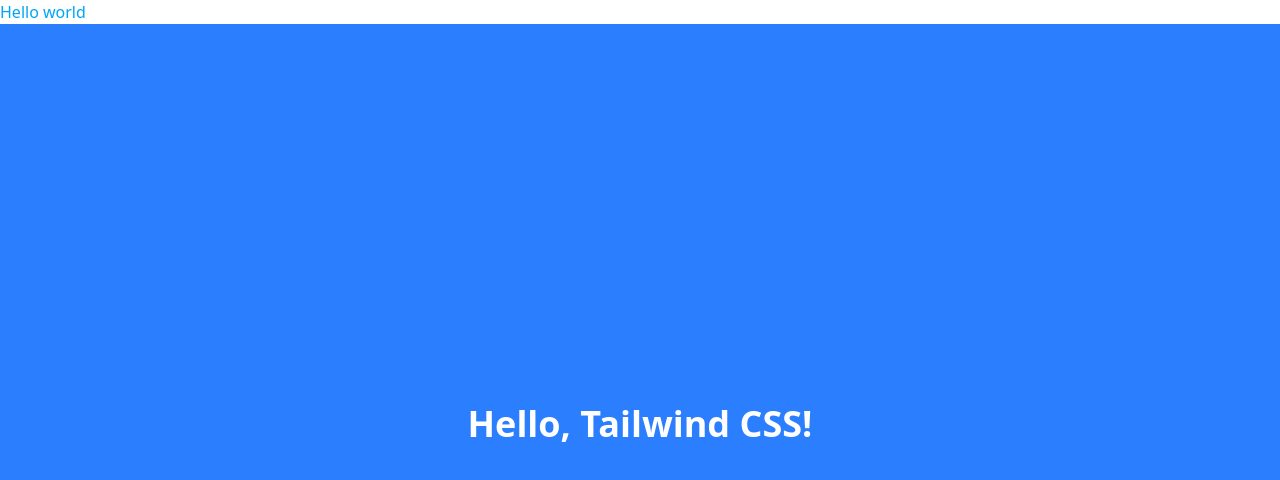
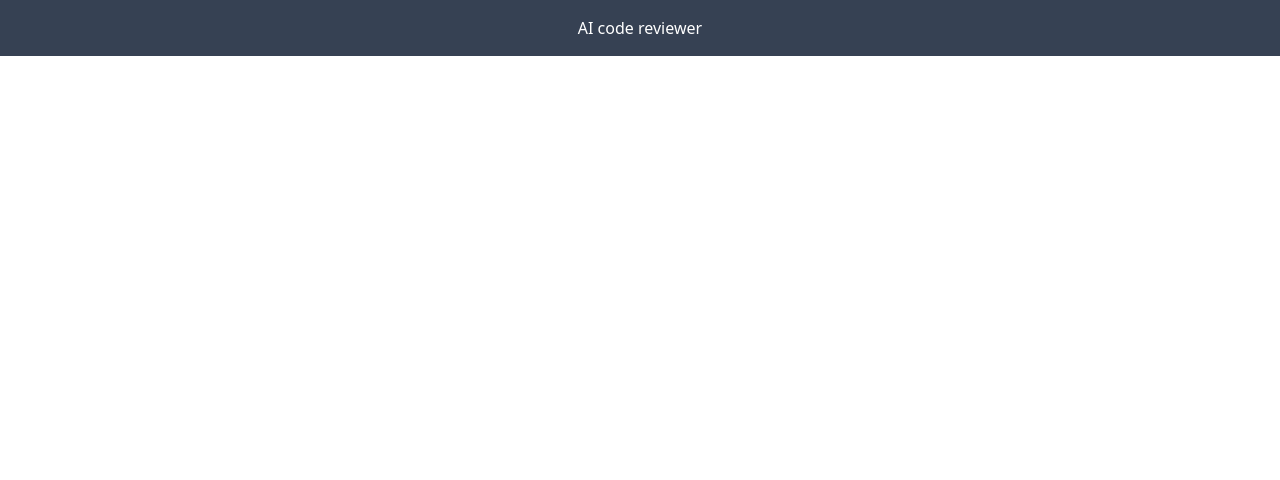
Before and after one commit to loverboykosu/code_reviewer, a React (Vite) app in the folder home/programming/code_reviewer/: page / in a window 1280 px wide. Shown: the top 480 px of the page. Built offline with nearby package versions, Linux system fonts and the light colour scheme.

Commit message:
feat: add title

```diff
--- a/home/programming/code_reviewer/src/App.jsx
+++ b/home/programming/code_reviewer/src/App.jsx
@@ -8,9 +8,6 @@
   return (
     <>
       <CodeReviewer />
-      <div className="flex items-center justify-center h-screen bg-blue-500">
-        <h1 className="text-white text-4xl font-bold">Hello, Tailwind CSS!</h1>
-      </div>
     </>
   );
 }
--- a/home/programming/code_reviewer/src/components/CodeReviewer.jsx
+++ b/home/programming/code_reviewer/src/components/CodeReviewer.jsx
@@ -1,8 +1,8 @@
 const CodeReviewer = () => {
   return (
     <>
-      <div className="text-sky-500">
-        <h1>Hello world</h1>
+      <div className="bg-gray-700 text-white text-center p-4">
+        <h1>AI code reviewer</h1>
       </div>
     </>
   );
```
